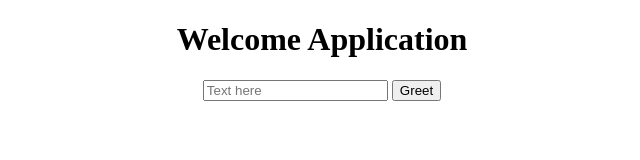
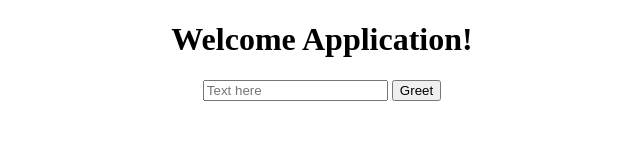
Before and after one commit to ramakrishnand/JaegerHackathon, a website: page web-src/index.html in a window 1280 px wide. Shown: the whole page, without its empty margins (318-958 px from the left). Drawn offline with Linux system fonts and the light colour scheme.

Commit message:
Changing the heading

```diff
--- a/web-src/index.html
+++ b/web-src/index.html
@@ -8,7 +8,7 @@
 </head>
 <body>
     <div style="text-align: center">
-      <h1>Welcome Application</h1>
+      <h1>Welcome Application!</h1>
       <div>
         <input type='text' name="name" placeholder='Text here' />
         <button onClick="window.greet(event)" variant='primary'>Greet</button>
```
